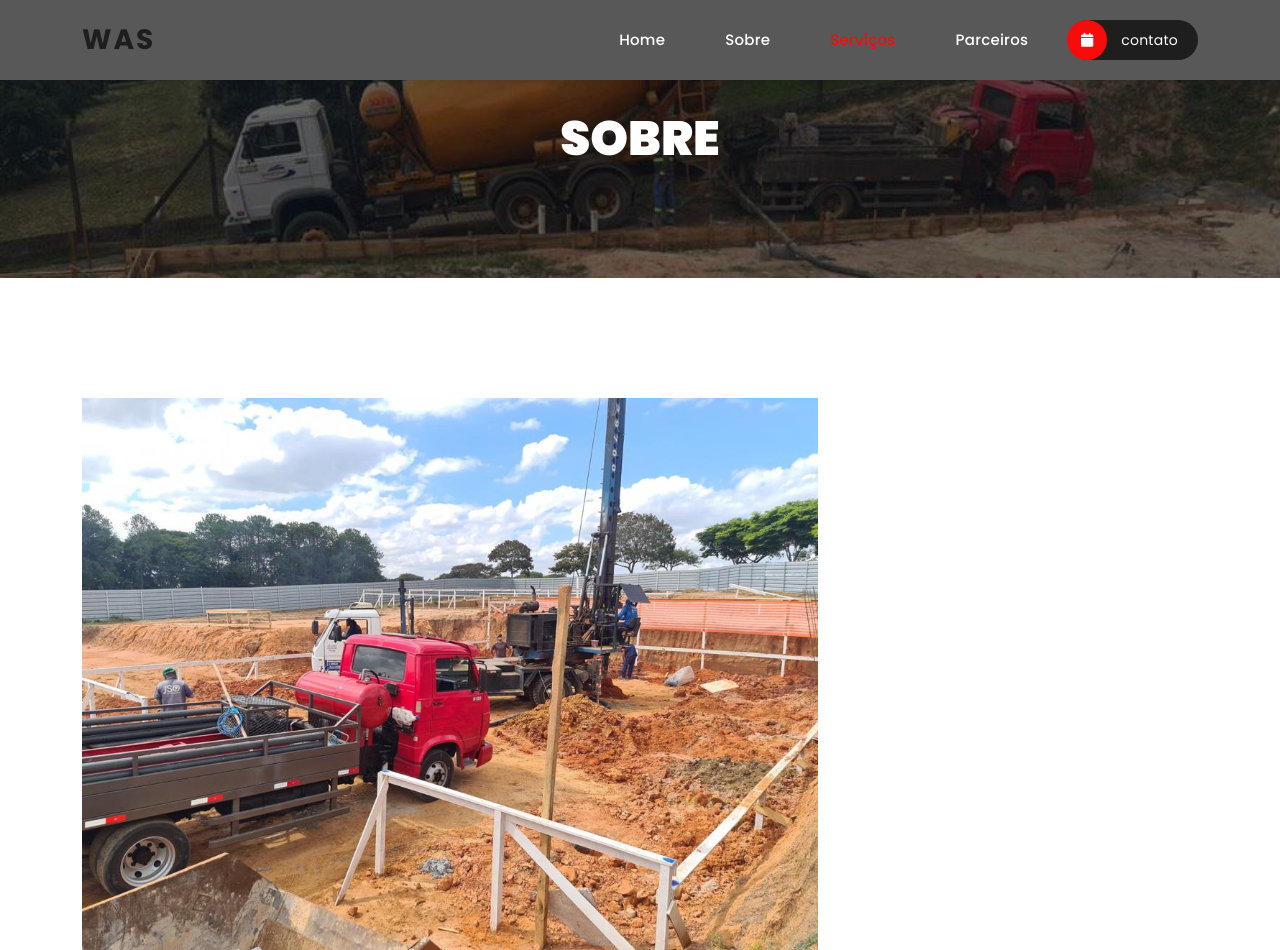
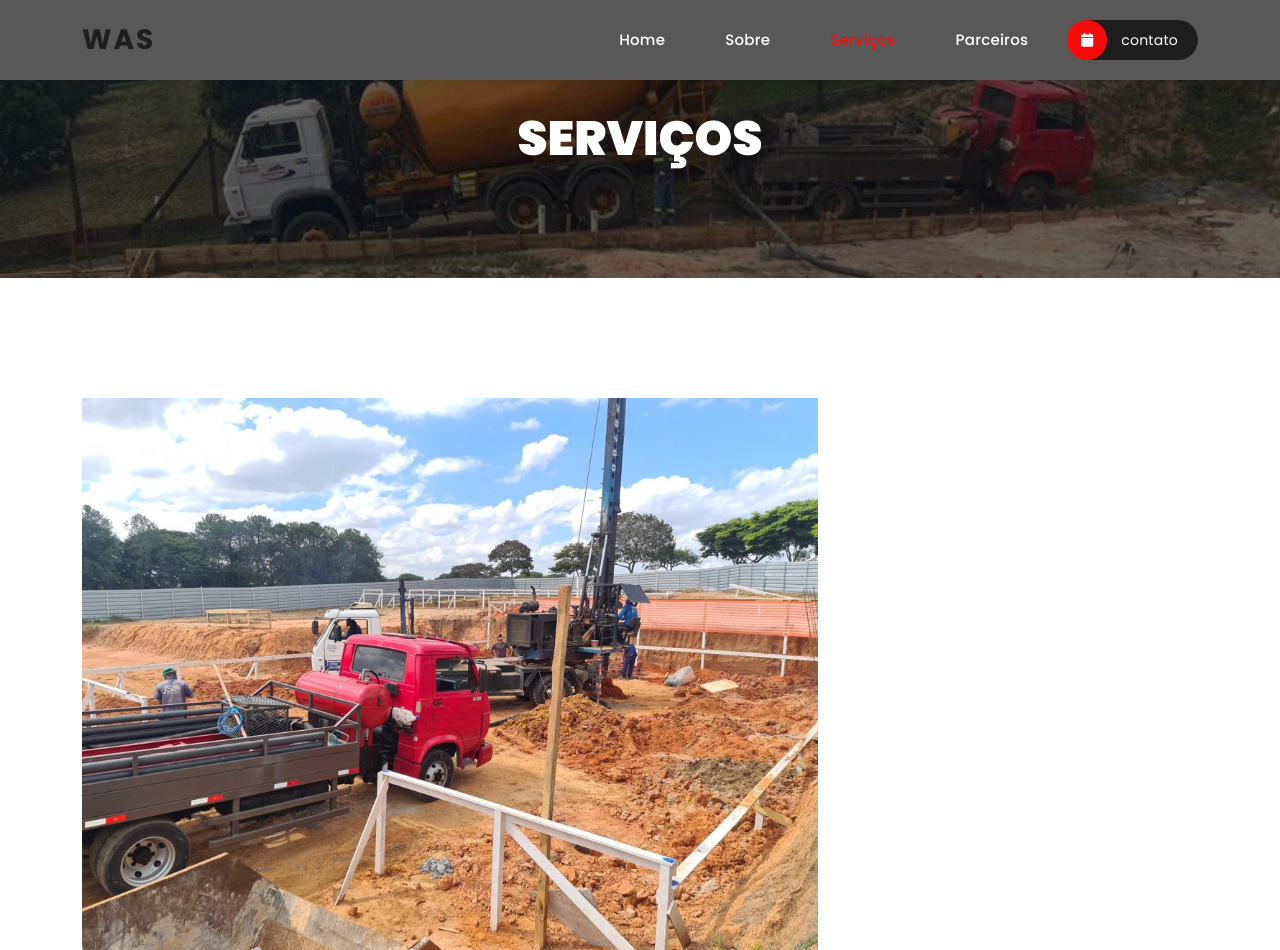
Before and after one commit to swtaninhasilva/ana.silva, a plain HTML site: page services.html in a window 1280 px wide. Shown: the top 950 px of the page. Drawn offline with nearby package versions, Linux system fonts and the light colour scheme.

Commit message:
Update services.html

```diff
--- a/services.html
+++ b/services.html
@@ -62,7 +62,7 @@
     <div class="container">
       <div class="row">
         <div class="col-lg-12">
-          <h3>Sobre</h3>
+          <h3>Serviços</h3>
         </div>
       </div>
     </div>
```
